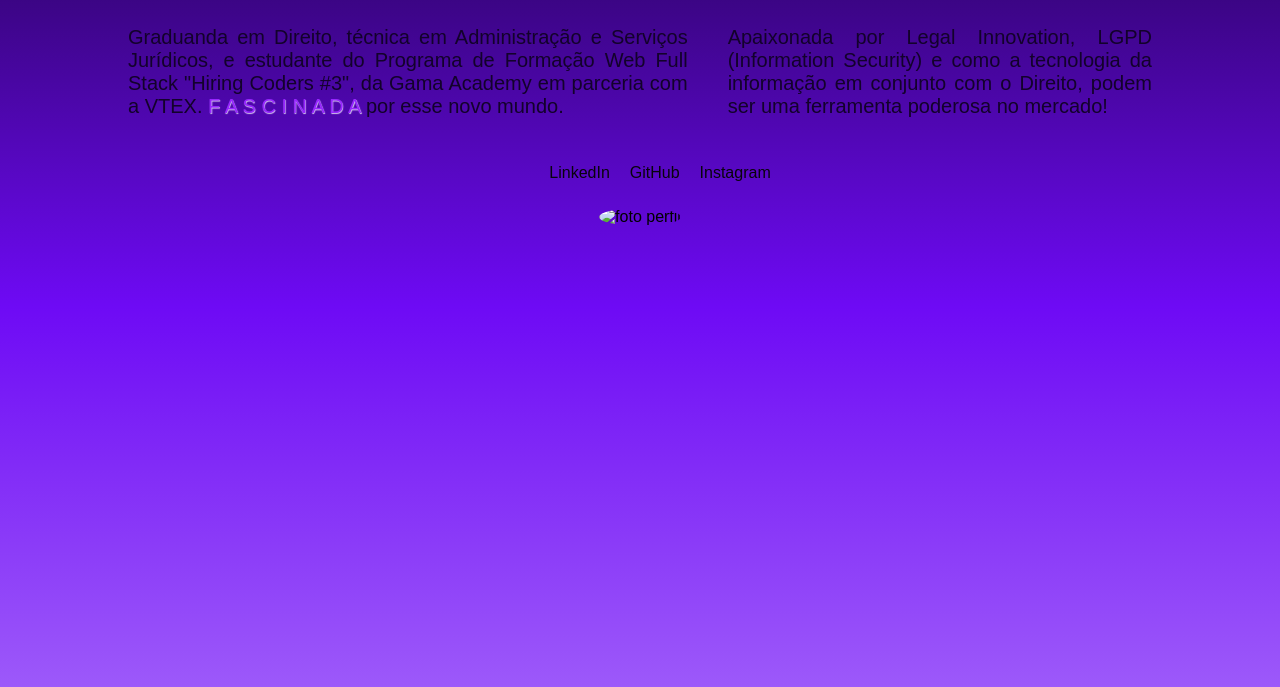
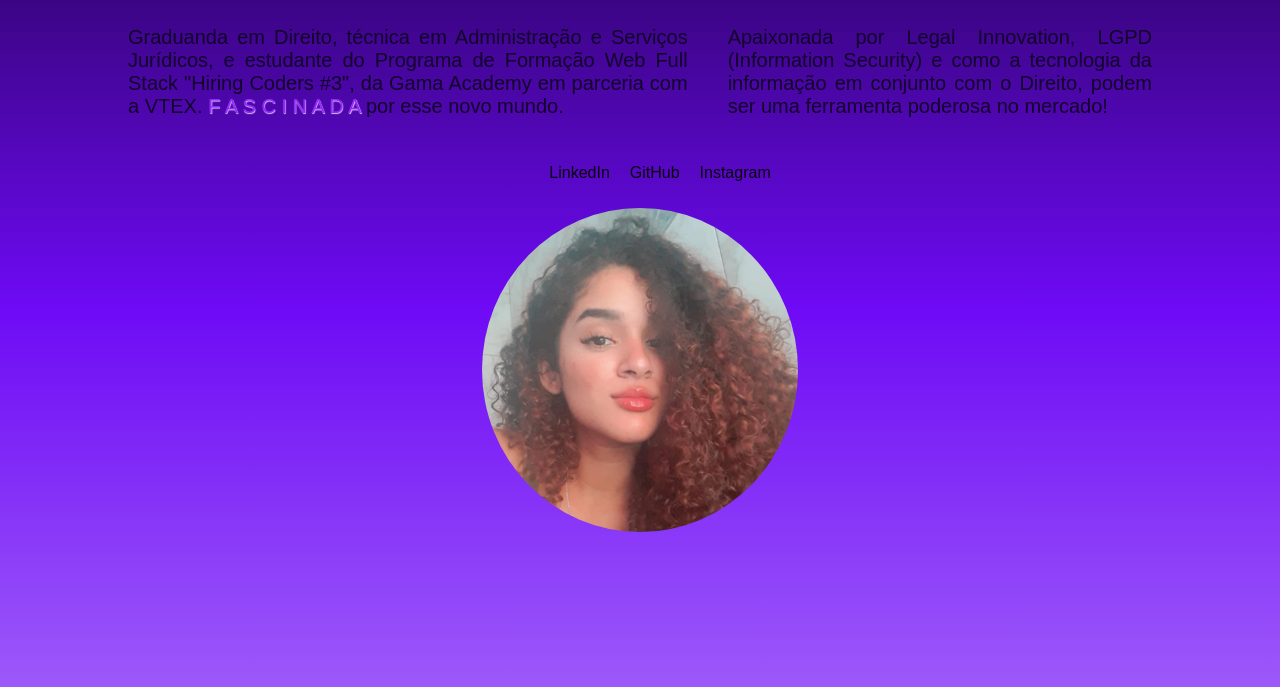
Before and after one commit to BoasK4/littleprojectskari, a plain HTML site: page index.html in a window 1280 px wide. Shown: the part 93-780 px from the top of the page. Drawn offline with Linux system fonts and the light colour scheme; the site is published under a folder, as on GitHub Pages, so addresses that start at the root find nothing; a web font is replaced by a local one.

Commit message:
alterado endereço da imagem

```diff
--- a/index.html
+++ b/index.html
@@ -32,7 +32,7 @@
     </ul>
   </footer>
   <div>
-    <img id="profile" src="/perfil.jpg" alt="foto perfil">
+    <img id="profile" src="./perfil.jpg" alt="foto perfil">
   </div>
 </body>
 
```
